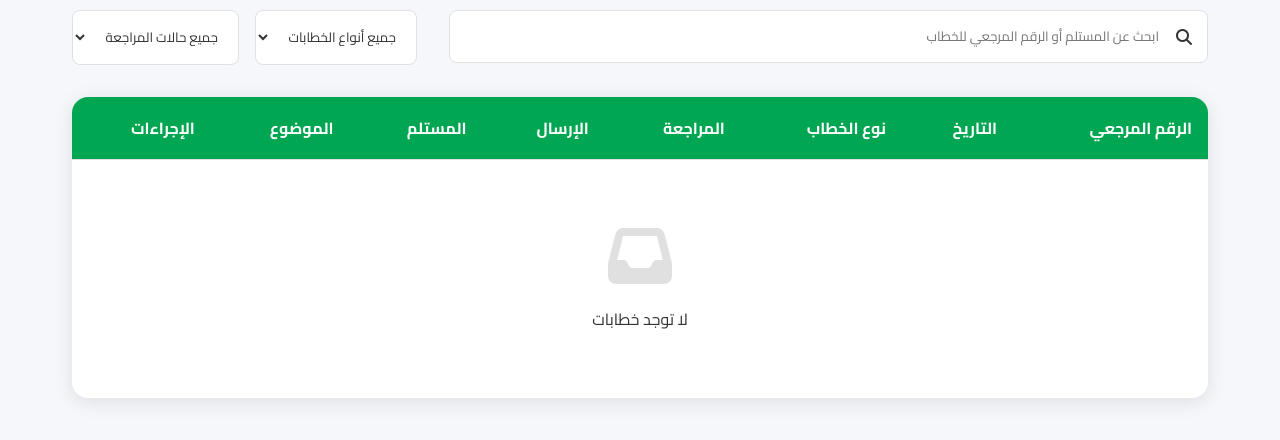
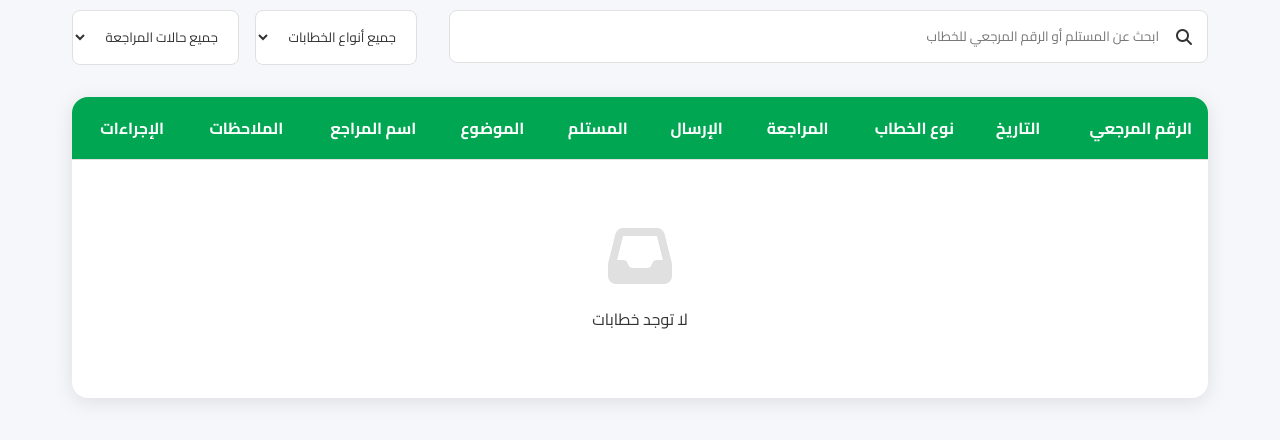
Before and after one commit to Ahmed5427/vercel102, a website: page letter-history.html in a window 1280 px wide. Shown: the part 192-632 px from the top of the page. Drawn offline with Linux system fonts and the light colour scheme; no server answers.

Commit message:
Update letter-history.html

```diff
--- a/letter-history.html
+++ b/letter-history.html
@@ -69,13 +69,15 @@
             <table class="letters-table">
                 <thead>
                     <tr>
-                                                <th>الرقم المرجعي</th>
+                        <th>الرقم المرجعي</th>
                         <th>التاريخ</th>
                         <th>نوع الخطاب</th>
                         <th>المراجعة</th>
                         <th>الإرسال</th>
                         <th>المستلم</th>
                         <th>الموضوع</th>
+                        <th>اسم المراجع</th>
+                        <th>الملاحظات</th>
                         <th>الإجراءات</th>
                     </tr>
                 </thead>
```
